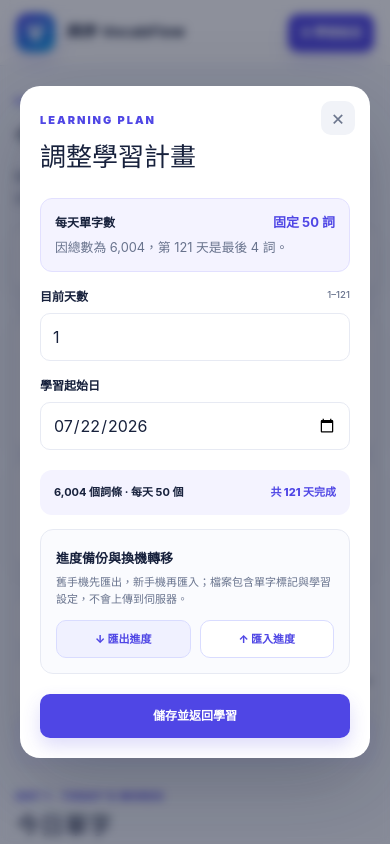
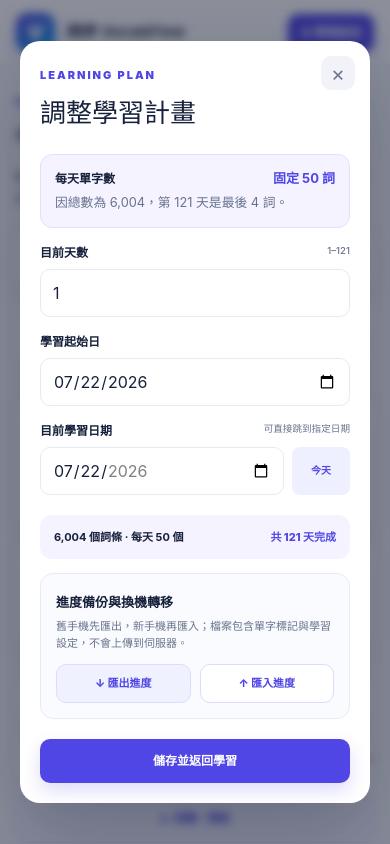
Before and after one commit to zozo971209-pixel/vocabflow-6004, a Next.js app: page /vocabflow-6004/ in a window 390 px wide. Both pictures are taken after a click on the button "⚙ 學習設定". Shown: the top 844 px of the page. Built offline with nearby package versions, Linux system fonts and the light colour scheme.

Commit message:
Add direct learning date navigation

```diff
--- a/app/globals.css
+++ b/app/globals.css
@@ -40,6 +40,7 @@ button:disabled { cursor: not-allowed; opacity: .42; }
 .hero h1 { margin: 0; font-size: clamp(29px, 3.3vw, 46px); letter-spacing: -.045em; line-height: 1.15; }
 .hero h1 span { color: var(--indigo); }
 .hero > div > p:last-child { color: var(--muted); margin: 11px 0 0; font-size: 14px; }
+.day-controls { display: grid; gap: 8px; flex: 0 0 auto; }
 .day-switcher { display: flex; align-items: center; background: white; border: 1px solid var(--line); padding: 8px; border-radius: 15px; box-shadow: 0 8px 24px rgba(31,43,79,.055); }
 .day-switcher button { width: 43px; height: 43px; border: 0; border-radius: 10px; background: #f1f3f9; color: var(--ink); font-size: 19px; }
 .day-switcher div { min-width: 142px; text-align: center; }
@@ -47,6 +48,10 @@ button:disabled { cursor: not-allowed; opacity: .42; }
 .day-switcher small { color: var(--muted); font-size: 10px; margin-bottom: 2px; }
 .day-switcher strong { font-size: 17px; }
 .day-switcher strong span { color: #929aaf; font-weight: 600; }
+.date-jump { display: grid; grid-template-columns: auto minmax(135px, 1fr) auto; align-items: center; gap: 8px; padding: 7px 8px 7px 12px; border: 1px solid var(--line); border-radius: 12px; background: white; }
+.date-jump label { color: var(--muted); font-size: 10px; font-weight: 750; }
+.date-jump input { min-width: 0; border: 0; outline: 0; color: var(--ink); font-size: 11px; background: transparent; }
+.date-jump button, .modal-date-row button { border: 0; border-radius: 8px; padding: 8px 10px; background: #eeefff; color: var(--indigo); font-size: 10px; font-weight: 850; }
 
 .dashboard-grid { display: grid; grid-template-columns: minmax(360px, 1.8fr) repeat(3, minmax(145px, .62fr)); gap: 15px; }
 .progress-card, .stat-card { background: white; border: 1px solid var(--line); border-radius: 16px; padding: 20px; box-shadow: 0 8px 28px rgba(31,43,79,.035); }
@@ -140,6 +145,8 @@ button:disabled { cursor: not-allowed; opacity: .42; }
 .modal > label small { color: var(--muted); font-weight: 500; }
 .modal input { width: 100%; border: 1px solid var(--line); border-radius: 10px; padding: 11px 12px; outline: 0; }
 .modal input:focus { border-color: var(--indigo); box-shadow: 0 0 0 3px rgba(79,70,229,.08); }
+.modal-date-row { display: grid; grid-template-columns: 1fr auto; gap: 8px; }
+.modal-date-row button { min-width: 58px; }
 .fixed-setting { display: grid; grid-template-columns: 1fr auto; gap: 5px 12px; align-items: center; background: #f4f3ff; border: 1px solid #e2e0ff; border-radius: 12px; padding: 14px; margin-bottom: 16px; }
 .fixed-setting span { font-size: 12px; font-weight: 750; }
 .fixed-setting strong { color: var(--indigo); font-size: 13px; }
@@ -179,8 +186,11 @@ button:disabled { cursor: not-allowed; opacity: .42; }
   .page { width: min(100% - 28px, 1400px); padding-top: 28px; }
   .hero { align-items: stretch; flex-direction: column; gap: 20px; }
   .hero h1 { font-size: 31px; }
+  .day-controls { width: 100%; }
   .day-switcher { align-self: stretch; justify-content: space-between; }
   .day-switcher div { flex: 1; }
+  .date-jump { grid-template-columns: 1fr auto; }
+  .date-jump label { grid-column: 1 / -1; }
   .dashboard-grid { grid-template-columns: repeat(3, 1fr); gap: 8px; }
   .progress-card { padding: 16px; }
   .stat-card { padding: 10px 8px; display: block; text-align: center; }
--- a/app/page.tsx
+++ b/app/page.tsx
@@ -72,6 +72,31 @@ function formatDate(dateString: string, offset: number) {
   }).format(date);
 }
 
+function dateValueWithOffset(dateString: string, offset: number) {
+  const date = new Date(`${dateString}T12:00:00`);
+  date.setDate(date.getDate() + offset);
+  const year = date.getFullYear();
+  const month = String(date.getMonth() + 1).padStart(2, "0");
+  const day = String(date.getDate()).padStart(2, "0");
+  return `${year}-${month}-${day}`;
+}
+
+function currentLocalDate() {
+  const date = new Date();
+  const year = date.getFullYear();
+  const month = String(date.getMonth() + 1).padStart(2, "0");
+  const day = String(date.getDate()).padStart(2, "0");
+  return `${year}-${month}-${day}`;
+}
+
+function dayNumberForDate(startDate: string, selectedDate: string) {
+  const [startYear, startMonth, startDay] = startDate.split("-").map(Number);
+  const [selectedYear, selectedMonth, selectedDay] = selectedDate.split("-").map(Number);
+  const startTime = Date.UTC(startYear, startMonth - 1, startDay);
+  const selectedTime = Date.UTC(selectedYear, selectedMonth - 1, selectedDay);
+  return Math.round((selectedTime - startTime) / 86_400_000) + 1;
+}
+
 export default function Home() {
   const importInputRef = useRef<HTMLInputElement>(null);
   const [words, setWords] = useState<Word[]>([]);
@@ -117,6 +142,8 @@ export default function Home() {
 
   const totalDays = Math.max(1, Math.ceil(words.length / WORDS_PER_DAY));
   const safeDay = Math.min(currentDay, totalDays);
+  const selectedLearningDate = dateValueWithOffset(startDate, safeDay - 1);
+  const planEndDate = dateValueWithOffset(startDate, totalDays - 1);
   const dayWords = useMemo(() => {
     const start = (safeDay - 1) * WORDS_PER_DAY;
     return words.slice(start, start + WORDS_PER_DAY);
@@ -151,6 +178,11 @@ export default function Home() {
   function changeDay(next: number) {
     setCurrentDay(Math.max(1, Math.min(totalDays, next)));
     window.scrollTo({ top: 0, behavior: "smooth" });
+  }
+
+  function changeLearningDate(dateString: string) {
+    if (!dateString) return;
+    changeDay(dayNumberForDate(startDate, dateString));
   }
 
   function exportProgress() {
@@ -252,10 +284,24 @@ export default function Home() {
             <h1>今天，再前進 <span>{dayWords.length}</span> 個單字。</h1>
             <p>每天混合第 1–6 級與不同字首；完成標記會自動保存在這台裝置。</p>
           </div>
-          <div className="day-switcher" aria-label="切換學習天數">
-            <button onClick={() => changeDay(safeDay - 1)} disabled={safeDay <= 1} aria-label="前一天">←</button>
-            <div><small>目前進度</small><strong>Day {safeDay} <span>/ {totalDays}</span></strong></div>
-            <button onClick={() => changeDay(safeDay + 1)} disabled={safeDay >= totalDays} aria-label="後一天">→</button>
+          <div className="day-controls">
+            <div className="day-switcher" aria-label="切換學習天數">
+              <button onClick={() => changeDay(safeDay - 1)} disabled={safeDay <= 1} aria-label="前一天">←</button>
+              <div><small>目前進度</small><strong>Day {safeDay} <span>/ {totalDays}</span></strong></div>
+              <button onClick={() => changeDay(safeDay + 1)} disabled={safeDay >= totalDays} aria-label="後一天">→</button>
+            </div>
+            <div className="date-jump">
+              <label htmlFor="learning-date">直接選擇日期</label>
+              <input
+                id="learning-date"
+                type="date"
+                min={startDate}
+                max={planEndDate}
+                value={selectedLearningDate}
+                onChange={(event) => changeLearningDate(event.target.value)}
+              />
+              <button type="button" onClick={() => changeLearningDate(currentLocalDate())}>今天</button>
+            </div>
           </div>
         </section>
 
@@ -360,6 +406,13 @@ export default function Home() {
             <div className="fixed-setting"><span>每天單字數</span><strong>固定 50 詞</strong><small>因總數為 6,004，第 121 天是最後 4 詞。</small></div>
             <label><span>目前天數 <small>1–{totalDays}</small></span><input type="number" min="1" max={totalDays} value={safeDay} onChange={(e) => changeDay(Number(e.target.value))} /></label>
             <label><span>學習起始日</span><input type="date" value={startDate} onChange={(e) => setStartDate(e.target.value)} /></label>
+            <label>
+              <span>目前學習日期 <small>可直接跳到指定日期</small></span>
+              <div className="modal-date-row">
+                <input type="date" min={startDate} max={planEndDate} value={selectedLearningDate} onChange={(e) => changeLearningDate(e.target.value)} />
+                <button type="button" onClick={() => changeLearningDate(currentLocalDate())}>今天</button>
+              </div>
+            </label>
             <div className="plan-summary"><strong>{words.length.toLocaleString()} 個詞條 · 每天 50 個</strong><span>共 {totalDays} 天完成</span></div>
             <section className="backup-panel" aria-labelledby="backup-title">
               <div><strong id="backup-title">進度備份與換機轉移</strong><p>舊手機先匯出，新手機再匯入；檔案包含單字標記與學習設定，不會上傳到伺服器。</p></div>
```
Also changed, not shown: 1 other file (tests, documents, lock files or other folders).
